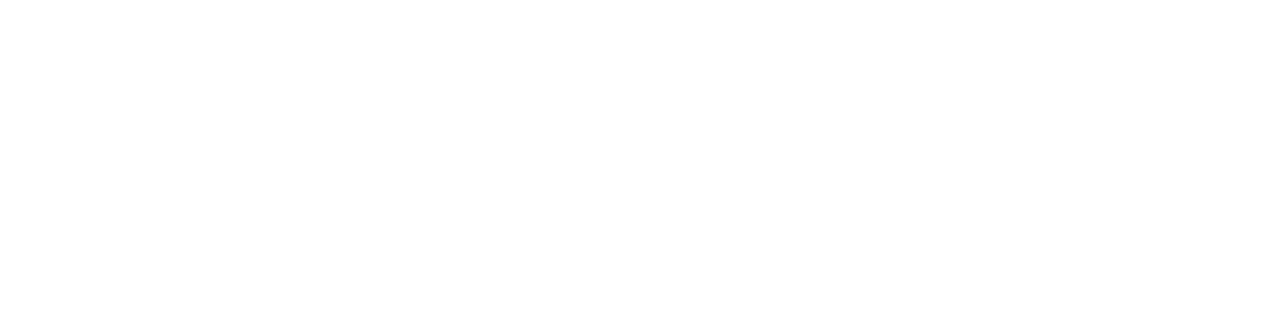
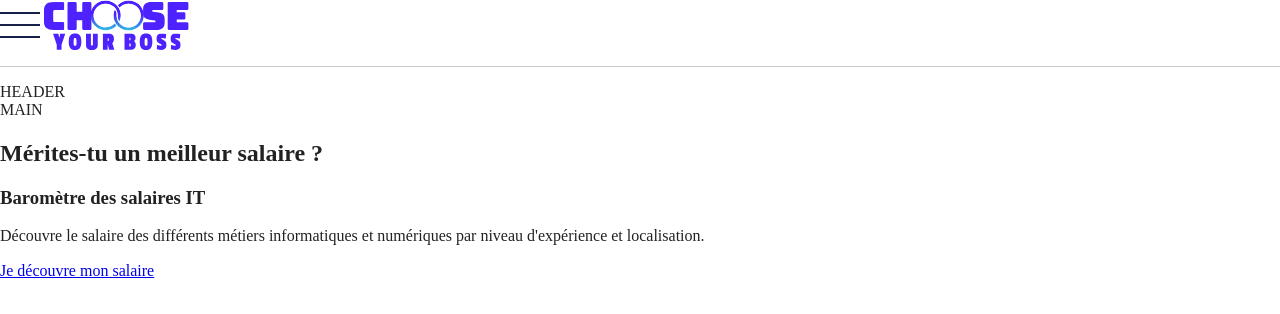
Before and after one commit to Fly-76/ChooseYourBoss, a website built with Parcel: page index.html in a window 1280 px wide. Built offline with nearby package versions, Linux system fonts and the light colour scheme.

Commit message:
html basic template

```diff
--- a/index.html
+++ b/index.html
@@ -3,13 +3,13 @@
 
 <head>
   <meta charset="utf-8">
-  <title></title>
-  <meta name="description" content="">
+  <title>Choose Your Boss</title>
+  <meta name="description" content="Trouvez votre prochaine aventure digitale grâce à notre algorithme de matching innovant !">
   <meta name="viewport" content="width=device-width, initial-scale=1">
 
   <link rel="manifest" href="site.webmanifest">
   <link rel="apple-touch-icon" href="icon.png">
-  <link rel="shortcut icon" href="favicon.ico">
+  <link rel="shortcut icon" href="favicon.png">
 
   <script src="https://kit.fontawesome.com/a5a3281376.js" crossorigin="anonymous"></script>
 
@@ -23,27 +23,27 @@
 
   <!-- /*********************** NAV ***********************************/ -->
   <nav>
-
+    <a href="#"><img src="img/burger-menu.svg" alt="icon menu"></a>
+    <img src="img/logo-2019.svg" alt="logo de la société Choose You Boss">
+    <hr>
   </nav>
 
   <!-- /*********************** HEADER ********************************/  -->
   <header>
-
+    HEADER
   </header>
 
   <!-- /************************ MAIN *********************************/ -->
   <main>
-
+    MAIN
   </main>
-
-  <!-- /************************ ASIDE ********************************/ -->
-  <aside>
-
-  </aside>
 
   <!-- /************************ FOOTER *******************************/ -->
   <footer>
-
+    <h2>Mérites-tu un meilleur salaire ?</h2>
+    <h3>Baromètre des salaires IT</h3>
+    <p>Découvre le salaire des différents métiers informatiques et numériques par niveau d'expérience et localisation.</p>
+    <a href="#">Je découvre mon salaire</a>
   </footer>
 
   <!-- /************************ END OF LAYOUT *************************/ -->
```
